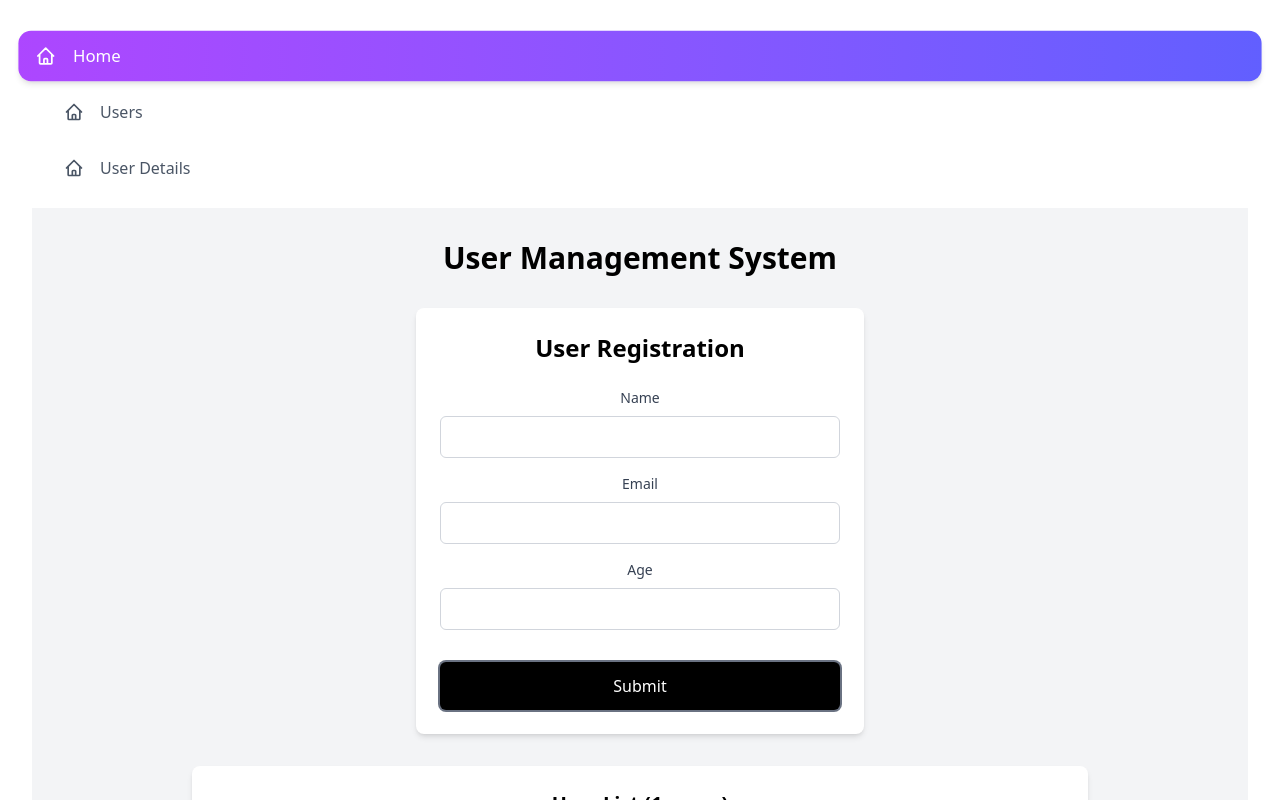
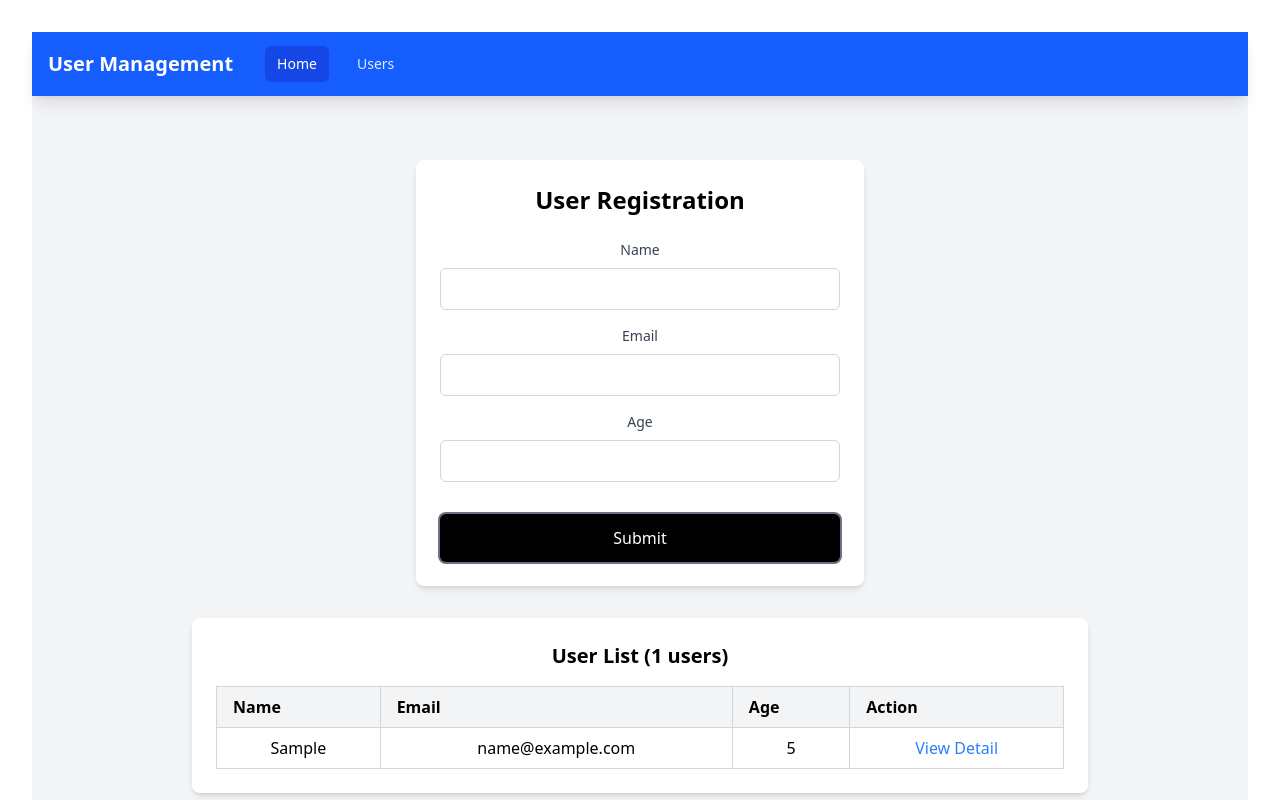
Before and after one commit to funfun03/exam1, a React (Vite) app: page / in a window 1280 px wide. Both pictures are taken after typing "Sample", "name@example.com", "5" into the empty fields and a click on the button "Submit". Shown: the top 800 px of the page. Built offline with nearby package versions, Linux system fonts and the light colour scheme.

Commit message:
feat: Enhance User Management System with navigation and user detail view

```diff
--- a/src/App.tsx
+++ b/src/App.tsx
@@ -1,19 +1,25 @@
 import "./App.css";
-import UserForm from "./components/UserForm";
-import UserList from "./components/UserList";
-import UserManagementSystem from "./components/UserManagementSystem";
 import { UserProvider } from "./components/UserProvider";
 import { BrowserRouter, Routes, Route } from "react-router-dom";
+import Navigation from "./components/Navigation";
+import HomePage from "./pages/HomePage";
+import UsersPage from "./pages/UsersPage";
+import UserDetail from "./components/UserDetail";
 
 function App() {
   return (
     <UserProvider>
       <BrowserRouter>
-        <Routes>
-          <Route path="/" element={<UserManagementSystem />} />
-          <Route path="/users" element={<UserList />} />
-          <Route path="/users/:id" element={<UserManagementSystem />} />
-        </Routes>
+        <div className="min-h-screen bg-gray-100">
+          <Navigation />
+          <div className="py-8">
+            <Routes>
+              <Route path="/" element={<HomePage />} />
+              <Route path="/users" element={<UsersPage />} />
+              <Route path="/users/:id" element={<UserDetail />} />
+            </Routes>
+          </div>
+        </div>
       </BrowserRouter>
     </UserProvider>
   );
--- a/src/components/Navbar.tsx
+++ b/src/components/Navbar.tsx
@@ -1,4 +1,3 @@
-import React from "react";
 import { HiOutlineHome } from "react-icons/hi";
 import { NavLink } from "react-router-dom";
 
--- /dev/null
+++ b/src/components/Navigation.tsx
@@ -0,0 +1,49 @@
+import { Link, useLocation } from "react-router-dom";
+
+const Navigation = () => {
+  const location = useLocation();
+
+  const isActive = (path: string) => {
+    if (path === "/" && location.pathname === "/") return true;
+    if (path !== "/" && location.pathname.startsWith(path)) return true;
+    return false;
+  };
+
+  return (
+    <nav className="bg-blue-600 shadow-lg">
+      <div className="max-w-7xl mx-auto px-4">
+        <div className="flex justify-between h-16">
+          <div className="flex items-center space-x-8">
+            <div className="flex-shrink-0">
+              <h1 className="text-white text-xl font-bold">User Management</h1>
+            </div>
+            <div className="flex space-x-4">
+              <Link
+                to="/"
+                className={`px-3 py-2 rounded-md text-sm font-medium transition-colors ${
+                  isActive("/")
+                    ? "bg-blue-700 text-white"
+                    : "text-blue-100 hover:bg-blue-500 hover:text-white"
+                }`}
+              >
+                Home
+              </Link>
+              <Link
+                to="/users"
+                className={`px-3 py-2 rounded-md text-sm font-medium transition-colors ${
+                  isActive("/users")
+                    ? "bg-blue-700 text-white"
+                    : "text-blue-100 hover:bg-blue-500 hover:text-white"
+                }`}
+              >
+                Users
+              </Link>
+            </div>
+          </div>
+        </div>
+      </div>
+    </nav>
+  );
+};
+
+export default Navigation;
--- /dev/null
+++ b/src/components/UserDetail.tsx
@@ -0,0 +1,72 @@
+import { useParams, Link } from "react-router-dom";
+import { useUserContext } from "./UserProvider";
+
+const UserDetail = () => {
+  const { id } = useParams<{ id: string }>();
+  const { users } = useUserContext();
+
+  const user = users.find((u) => u.id === id);
+
+  if (!user) {
+    return (
+      <div className="max-w-md mx-auto mt-8 p-6 bg-white shadow-md rounded-lg">
+        <h2 className="text-2xl font-bold mb-6 text-center text-red-600">
+          User not found
+        </h2>
+        <p className="text-gray-600 text-center mb-6">
+          The user you are looking for does not exist.
+        </p>
+        <div className="text-center">
+          <Link
+            to="/users"
+            className="bg-blue-500 text-white px-4 py-2 rounded hover:bg-blue-600 transition-colors"
+          >
+            Back to Users List
+          </Link>
+        </div>
+      </div>
+    );
+  }
+
+  return (
+    <div className="max-w-md mx-auto mt-8 p-6 bg-white shadow-md rounded-lg">
+      <h2 className="text-2xl font-bold mb-6 text-center">User Details</h2>
+      <div className="space-y-4">
+        <div>
+          <label className="block text-sm font-medium text-gray-700 mb-1">
+            Name:
+          </label>
+          <p className="text-lg font-semibold text-gray-900">{user.name}</p>
+        </div>
+        <div>
+          <label className="block text-sm font-medium text-gray-700 mb-1">
+            Email:
+          </label>
+          <p className="text-lg text-gray-900">{user.email}</p>
+        </div>
+        <div>
+          <label className="block text-sm font-medium text-gray-700 mb-1">
+            Age:
+          </label>
+          <p className="text-lg text-gray-900">{user.age ? user.age : "N/A"}</p>
+        </div>
+      </div>
+      <div className="mt-6 flex space-x-3">
+        <Link
+          to="/users"
+          className="bg-gray-500 text-white px-4 py-2 rounded hover:bg-gray-600 transition-colors"
+        >
+          Back to Users List
+        </Link>
+        <Link
+          to="/"
+          className="bg-blue-500 text-white px-4 py-2 rounded hover:bg-blue-600 transition-colors"
+        >
+          Home
+        </Link>
+      </div>
+    </div>
+  );
+};
+
+export default UserDetail;
--- a/src/components/UserForm.tsx
+++ b/src/components/UserForm.tsx
@@ -32,7 +32,7 @@ const UserForm = () => {
   const onSubmit = (data: any) => {
     console.log(data);
     addUser(data);
-    reset(); // Reset form after successful submission
+    reset();
     alert("User added successfully!");
   };
 
--- a/src/components/UserList.tsx
+++ b/src/components/UserList.tsx
@@ -33,11 +33,14 @@ const UserList = () => {
               <th className="border border-gray-300 px-4 py-2 text-left">
                 Age
               </th>
+              <th className="border border-gray-300 px-4 py-2 text-left">
+                Action
+              </th>
             </tr>
           </thead>
           <tbody>
-            {users.map((user, index) => (
-              <tr key={index} className="hover:bg-gray-50">
+            {users.map((user) => (
+              <tr key={user.id} className="hover:bg-gray-50">
                 <td className="border border-gray-300 px-4 py-2">
                   {user.name}
                 </td>
@@ -46,9 +49,11 @@ const UserList = () => {
                 </td>
                 <td className="border border-gray-300 px-4 py-2">
                   {user.age ? user.age : "N/A"}
+                </td>
+                <td className="border border-gray-300 px-4 py-2">
                   <Link
-                    to={`/users/${user.name}`}
-                    className="text-blue-500 hover:underline"
+                    to={`/users/${user.id}`}
+                    className="text-blue-500 hover:underline font-medium"
                   >
                     View Detail
                   </Link>
--- a/src/components/UserManagementSystem.tsx
+++ b/src/components/UserManagementSystem.tsx
@@ -1,4 +1,3 @@
-import React from "react";
 import UserForm from "./UserForm";
 import UserList from "./UserList";
 import Navbar from "./Navbar";
--- a/src/components/UserProvider.tsx
+++ b/src/components/UserProvider.tsx
@@ -1,4 +1,4 @@
-import React, { createContext, useContext, type ReactNode } from "react";
+import { createContext, useContext, type ReactNode } from "react";
 
 import { useState } from "react";
 
@@ -28,8 +28,10 @@ export const UserProvider = ({ children }: { children: ReactNode }) => {
   const [users, setUsers] = useState<User[]>([]);
 
   const addUser = (userData: User) => {
+    const { id, ...restUserData } = userData;
     const newUser: User = {
-      ...userData,
+      id: new Date().toISOString(),
+      ...restUserData,
     };
     setUsers((prev) => [...prev, newUser]);
   };
--- /dev/null
+++ b/src/pages/HomePage.tsx
@@ -0,0 +1,13 @@
+import UserForm from "../components/UserForm";
+import UserList from "../components/UserList";
+
+const HomePage = () => {
+  return (
+    <div className="container mx-auto px-4">
+      <UserForm />
+      <UserList />
+    </div>
+  );
+};
+
+export default HomePage;
--- /dev/null
+++ b/src/pages/UsersPage.tsx
@@ -0,0 +1,11 @@
+import UserList from "../components/UserList";
+
+const UsersPage = () => {
+  return (
+    <div className="container mx-auto px-4">
+      <UserList />
+    </div>
+  );
+};
+
+export default UsersPage;
```
